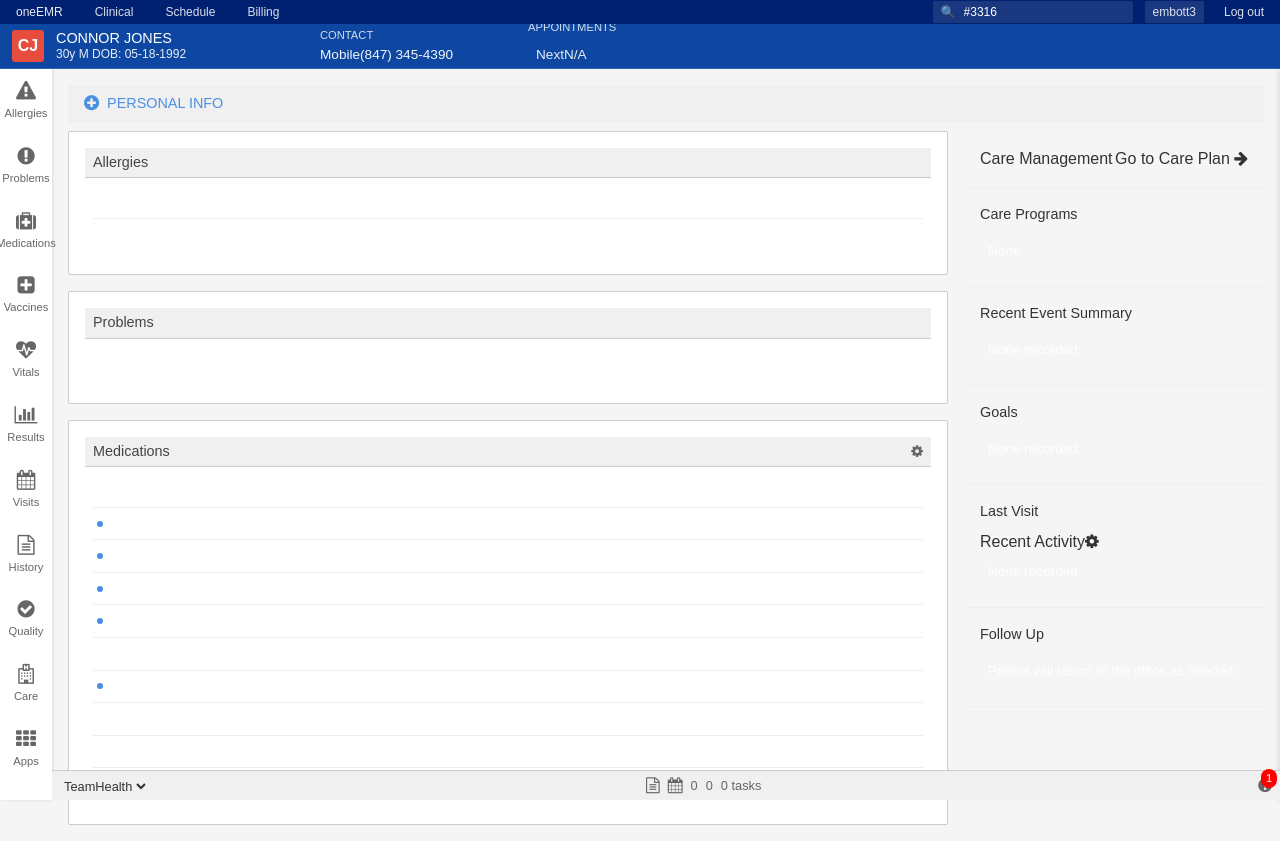
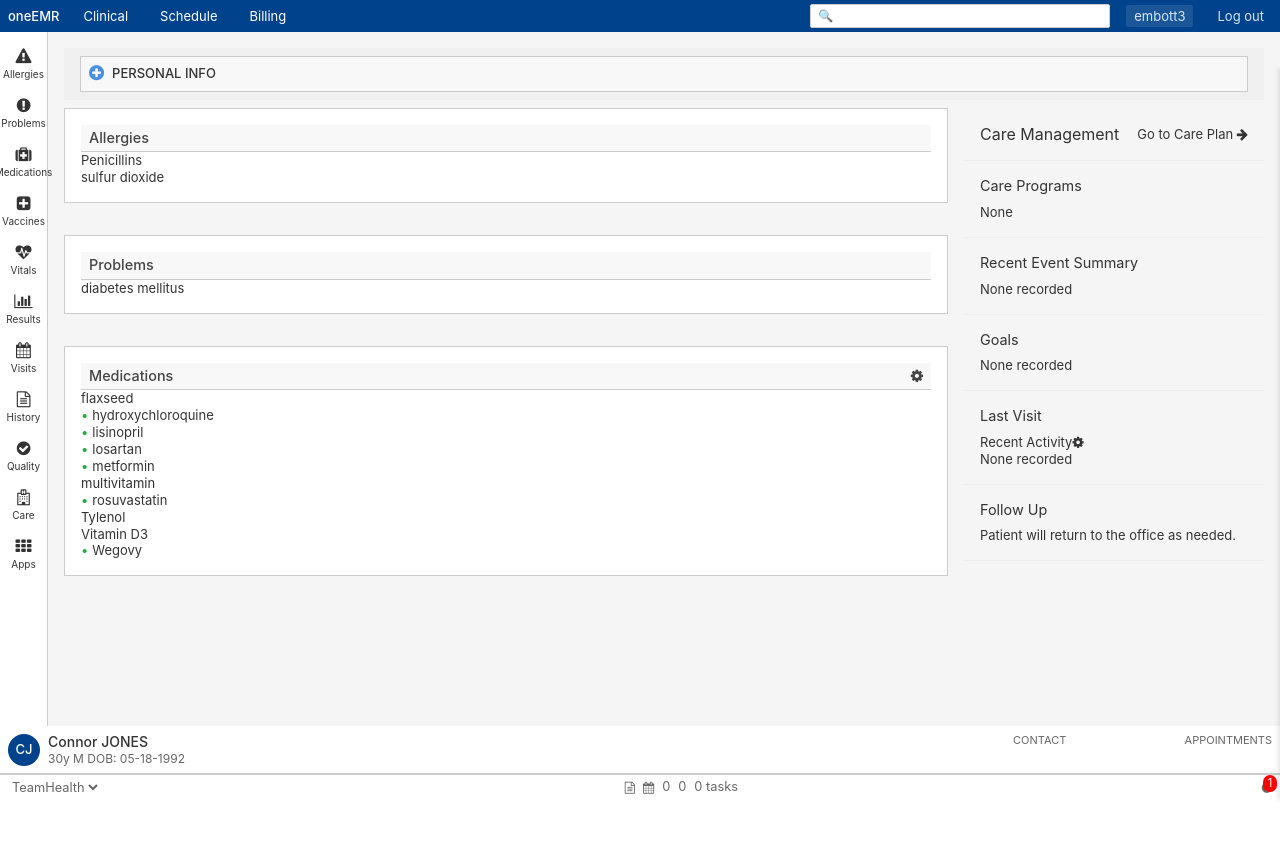
Before and after one commit to ambarc/mock-emr, a Next.js app: page / in a window 1280 px wide. After the commit the page ends 800 px from the top, so only its background shows below. Built offline with nearby package versions, Linux system fonts and the light colour scheme.

Commit message:
better chart page styling

```diff
--- a/app/globals.css
+++ b/app/globals.css
@@ -9,12 +9,19 @@
 }
 
 :root {
+  --font-family: -apple-system, BlinkMacSystemFont, "Segoe UI", Roboto, sans-serif;
+  --text-primary: #333;
+  --text-secondary: #666;
+  --border-color: #ccc;
+  --bg-hover: #f0f0f0;
+  --bg-active: #e6e6e6;
+  --header-bg: #00438c;
+  --header-text: #fff;
   --background: #ffffff;
   --foreground: #171717;
   --emr-purple: #0d47a1;
   --emr-purple-dark: #002171;
   --emr-purple-light: #1976d2;
-  --emr-border: #ccc;
   --emr-bg: #f5f5f5;
   --emr-text: #333;
   --header-height: 60px;
@@ -29,19 +36,15 @@
 }
 
 body {
-  color: var(--foreground);
+  font-family: var(--font-family);
+  font-size: 13px;
+  color: var(--text-primary);
+  line-height: 1.3;
   background: var(--background);
-  font-family: Arial, Helvetica, sans-serif;
   margin: 0;
   padding: 0;
   overflow-x: hidden;
   min-height: 100vh;
-}
-
-body {
-  font-family: Arial, sans-serif;
-  background: var(--emr-bg);
-  color: var(--emr-text);
 }
 
 /* Top Navigation */
@@ -92,30 +95,22 @@ body {
   position: relative;
   display: flex;
   align-items: center;
-  background: rgba(255, 255, 255, 0.1);
-  border-radius: 2px;
-  padding: 0.15rem 0.5rem;
-  gap: 0.5rem;
-  min-width: 200px;
 }
 
 .patient-search input {
-  background: none;
-  border: none;
-  color: white;
-  font-size: 0.75rem;
-  width: 100%;
-  padding: 0;
-  outline: none;
-}
-
-.patient-search input::placeholder {
-  color: rgba(255, 255, 255, 0.7);
+  height: 24px;
+  padding: 0 8px 0 24px;
+  border: 1px solid var(--border-color);
+  border-radius: 2px;
+  font-size: 13px;
+  width: 300px;
 }
 
 .patient-search-icon {
-  color: rgba(255, 255, 255, 0.7);
-  font-size: 0.75rem;
+  position: absolute;
+  left: 8px;
+  font-size: 12px;
+  color: var(--text-secondary);
 }
 
 .patient-search:hover {
@@ -129,108 +124,73 @@ body {
 
 /* EMR Header Styles */
 .emr-header {
-  position: fixed;
-  top: 24px;
-  left: 0;
-  right: 0;
-  background: var(--emr-purple);
-  height: 45px;
-  z-index: 1000;
+  grid-column: 1 / -1;
   display: flex;
-  align-items: stretch;
-  border-bottom: 1px solid rgba(255, 255, 255, 0.15);
+  justify-content: space-between;
+  align-items: center;
+  padding: 8px;
+  background: white;
+  border-bottom: 1px solid var(--border-color);
+  height: 48px;
 }
 
 .header-left {
   display: flex;
   align-items: center;
-  gap: 0.75rem;
-  padding: 0.25rem 0.75rem;
-  background: var(--emr-purple);
-  min-width: 280px;
-  position: relative;
-}
-
-.header-left::after {
-  content: '';
-  position: absolute;
-  right: -20px;
-  top: 0;
-  width: 20px;
-  height: 100%;
-  background: var(--emr-purple);
-  clip-path: polygon(0 0, 0 100%, 100% 0);
+  gap: 8px;
 }
 
 .patient-avatar {
   width: 32px;
   height: 32px;
-  background: #e74c3c;
-  border-radius: 3px;
+  border-radius: 50%;
+  background: var(--header-bg);
+  color: white;
   display: flex;
   align-items: center;
   justify-content: center;
-  color: white;
-  font-size: 1rem;
-  font-weight: bold;
+  font-size: 13px;
+  font-weight: 500;
 }
 
 .patient-info {
   display: flex;
   flex-direction: column;
-  gap: 0;
 }
 
 .patient-name {
   font-weight: 500;
-  font-size: 0.9rem;
-  color: white;
-  text-transform: uppercase;
-  line-height: 1.2;
+  font-size: 14px;
 }
 
-.patient-details {
-  font-size: 0.75rem;
-  color: rgba(255, 255, 255, 0.9);
-  line-height: 1.2;
+.patient-demographics {
+  font-size: 12px;
+  color: var(--text-secondary);
 }
 
 .header-sections {
   display: flex;
-  flex: 1;
-  align-items: stretch;
-  padding: 0 1.5rem;
-  gap: 3rem;
-  margin-left: 1rem;
-  color: rgba(255, 255, 255, 0.95);
+  gap: 24px;
 }
 
 .header-section {
   display: flex;
   flex-direction: column;
-  justify-content: center;
-  min-width: 160px;
-  opacity: 0.95;
-  background: none;
 }
 
 .section-label {
-  font-size: 0.7rem;
-  color: rgba(255, 255, 255, 0.85);
-  text-transform: uppercase;
-  margin-bottom: 0.1rem;
-  font-weight: normal;
-  background: none;
+  font-size: 11px;
+  color: var(--text-secondary);
+  margin-bottom: 2px;
 }
 
 .section-content {
-  color: rgba(255, 255, 255, 0.95);
-  font-size: 0.85rem;
-  background: none;
+  font-size: 13px;
 }
 
-.content-label {
-  color: rgba(255, 255, 255, 0.85);
+.section-content a {
+  color: var(--text-primary);
+  text-decoration: none;
 }
 
 /* Make all header section values white with high opacity */
@@ -298,66 +258,51 @@ body {
 
 /* EMR Sidebar Styles */
 .emr-sidebar {
-  position: fixed;
-  top: 69px;
-  left: 0;
-  width: var(--sidebar-width);
-  background: #fff;
-  height: calc(100vh - 69px);
-  padding: 0;
+  grid-row: 2 / -1;
+  grid-column: 1;
+  background: white;
+  border-right: 1px solid var(--border-color);
   display: flex;
   flex-direction: column;
-  z-index: 900;
-  box-shadow: 1px 0 3px rgba(0, 0, 0, 0.1);
+  padding: 8px 0;
 }
 
 .sidebar-item {
+  width: 100%;
+  padding: 8px 0;
+  border: none;
+  background: none;
+  cursor: pointer;
   display: flex;
   flex-direction: column;
   align-items: center;
-  padding: 0.75rem 0;
-  border: none;
-  background: transparent;
-  cursor: pointer;
-  width: 100%;
-  gap: 0.25rem;
-  position: relative;
-  user-select: none;
-  transition: background-color 0.2s;
-}
-
-.sidebar-item:active {
-  background: #e0e0e0;
-}
-
-.sidebar-item .icon,
-.sidebar-item .label {
-  color: #666;
-  pointer-events: none;
-  position: relative;
-  z-index: 902;
+  gap: 4px;
+  color: var(--text-primary);
 }
 
 .sidebar-item:hover {
-  background: #f5f5f5;
+  background: var(--bg-hover);
+}
+
+.sidebar-item.active {
+  background: var(--bg-active);
 }
 
 .sidebar-item .icon {
-  font-size: 1.25rem;
+  font-size: 16px;
 }
 
 .sidebar-item .label {
-  font-size: 0.7rem;
+  font-size: 10px;
   text-align: center;
 }
 
 /* Main Content Area */
 .main-content {
-  margin-left: var(--sidebar-width);
-  padding: 1rem;
-  flex: 1;
-  background: var(--emr-bg);
-  min-height: calc(100vh - 69px);
+  grid-row: 2 / -1;
+  grid-column: 2;
+  padding: 16px;
+  overflow: auto;
 }
 
 .content-area {
@@ -365,14 +310,7 @@ body {
 }
 
 .personal-info {
-  display: flex;
-  align-items: center;
-  gap: 0.5rem;
-  color: #4a90e2;
-  font-size: 0.9rem;
-  margin-bottom: 0.5rem;
-  background: #f0f0f0;
-  padding: 0.5rem 1rem;
+  margin-bottom: 16px;
 }
 
 .info-sections {
@@ -383,71 +321,63 @@ body {
 
 .info-section {
   background: white;
-  border: 1px solid var(--emr-border);
-  border-radius: 2px;
-  position: relative;
+  border: 1px solid var(--border-color);
+  margin-bottom: 16px;
 }
 
 .info-section h2 {
-  padding: 0.5rem;
-  font-size: 0.85rem;
-  font-weight: normal;
-  color: #333;
-  margin: 0;
-  border-bottom: 1px solid #e0e0e0;
+  font-size: 13px;
+  font-weight: 500;
+  padding: 8px;
+  background: #f8f8f8;
+  border-bottom: 1px solid var(--border-color);
   display: flex;
   justify-content: space-between;
   align-items: center;
 }
 
-.info-section h2 .fa-cog {
+.section-icon {
+  font-size: 0.8rem;
   color: #666;
-  font-size: 0.85rem;
 }
 
-.section-content {
-  padding: 0.5rem;
-  font-size: 0.85rem;
+.item {
+  padding: 0.25rem 0.5rem;
+  border-bottom: 1px solid #eee;
+  position: relative;
+  display: flex;
+  flex-direction: column;
+  font-size: 0.9rem;
+  line-height: 1.3;
 }
 
-.section-content > div {
-  padding: 0.35rem 0;
-  border-bottom: 1px solid #eee;
-  position: relative;
-}
-
-.section-content > div:last-child {
+.item:last-child {
   border-bottom: none;
 }
 
 .med-active {
-  padding-left: 1rem !important;
+  color: var(--text-primary);
 }
 
 .med-active::before {
-  content: '';
-  position: absolute;
-  left: 0.25rem;
-  top: 50%;
-  transform: translateY(-50%);
-  width: 6px;
-  height: 6px;
-  background: #4a90e2;
-  border-radius: 50%;
+  content: "•";
+  color: #28a745;
+  margin-right: 4px;
 }
 
 /* Layout */
 .emr-layout {
-  min-height: 100vh;
-  display: flex;
-  flex-direction: column;
-  padding-top: 69px;  /* Account for fixed header */
-  position: relative;
+  display: grid;
+  grid-template-rows: auto auto 1fr;
+  grid-template-columns: 48px 1fr;
+  height: 100vh;
+  background: #f5f5f5;
 }
 
 .content-wrapper {
-  display: flex;
-  gap: 1rem;
+  display: grid;
+  grid-template-columns: 1fr 300px;
+  gap: 16px;
 }
 
 .left-content {
@@ -530,16 +460,15 @@ body {
 
 .info-section { /* Combined styles for info cards */
   background: white;
-  border: 1px solid var(--emr-border);
-  border-radius: 2px;
+  border: 1px solid var(--border-color);
   padding: 1rem; /* Added padding from rule below */
 }
 
 .info-section h2 {
-  background: #f0f0f0;
+  background: #f8f8f8;
   padding: 0.25rem 0.5rem;
   font-size: 0.9rem;
-  border-bottom: 1px solid var(--emr-border);
+  border-bottom: 1px solid var(--border-color);
   display: flex;
   align-items: center;
   gap: 0.5rem;
@@ -596,7 +525,7 @@ body {
   width: 400px;
   height: 100vh;
   background: white;
-  border-right: 1px solid var(--emr-border);
+  border-right: 1px solid var(--border-color);
   transform: translateX(-100%);
   transition: transform 0.3s ease;
   z-index: 800;
@@ -608,7 +537,7 @@ body {
 
 .side-panel-header {
   padding: 1rem;
-  border-bottom: 1px solid var(--emr-border);
+  border-bottom: 1px solid var(--border-color);
   display: flex;
   justify-content: space-between;
   align-items: center;
@@ -667,13 +596,13 @@ body {
 
 .list-header {
   padding-bottom: 1rem;
-  border-bottom: 1px solid var(--emr-border);
+  border-bottom: 1px solid var(--border-color);
 }
 
 .search-bar input {
   width: 100%;
   padding: 0.5rem;
-  border: 1px solid var(--emr-border);
+  border: 1px solid var(--border-color);
   border-radius: 4px;
   font-size: 0.9rem;
 }
@@ -693,7 +622,7 @@ body {
 
 .medication-item {
   padding: 0.75rem;
-  border-bottom: 1px solid var(--emr-border);
+  border-bottom: 1px solid var(--border-color);
   position: relative;
 }
 
@@ -729,18 +658,15 @@ body {
 
 /* Task Bar */
 .task-bar {
-  position: fixed;
-  bottom: 0;
-  left: var(--sidebar-width);
-  right: 0;
-  height: 30px;
-  background: #f0f0f0;
-  border-top: 1px solid var(--emr-border);
+  grid-column: 1 / -1;
+  border-top: 1px solid var(--border-color);
+  background: white;
+  padding: 4px 8px;
   display: flex;
   align-items: center;
   justify-content: space-between;
-  padding: 0 0.5rem;
-  z-index: 1000;
+  font-size: 12px;
+  color: var(--text-secondary);
 }
 
 .task-select {
@@ -833,17 +759,17 @@ body {
 }
 
 .info-header {
-  background: none;
-  border: none;
-  padding: 0;
-  color: #4a90e2;
-  font-size: 0.9rem;
+  display: flex;
+  align-items: center;
+  gap: 8px;
+  padding: 8px;
+  background: #f8f8f8;
+  border: 1px solid var(--border-color);
+  width: 100%;
+  text-align: left;
+  cursor: pointer;
+  font-size: 13px;
   font-weight: 500;
-  text-transform: none;
-  cursor: pointer;
-  display: inline-flex;
-  align-items: center;
-  gap: 0.5rem;
 }
 
 /* Style the icon */
@@ -854,49 +780,39 @@ body {
 
 /* Top Level Navigation Bar */
 .emr-nav {
-  position: fixed;
-  top: 0;
-  left: 0;
-  right: 0;
-  height: 24px;
-  background: var(--emr-purple-dark);
+  grid-column: 1 / -1;
   display: flex;
   align-items: center;
-  padding: 0 0.5rem;
-  z-index: 1200;
-  font-size: 0.75rem;
+  background: var(--header-bg);
+  color: var(--header-text);
+  height: 32px;
+  padding: 0 8px;
+  font-size: 13px;
 }
 
 .emr-brand {
-  color: rgba(255, 255, 255, 0.9);
+  font-weight: 500;
+  color: var(--header-text);
   text-decoration: none;
-  padding: 0 0.5rem;
-  font-weight: 500;
+  margin-right: 16px;
 }
 
 .emr-nav-items {
   display: flex;
-  align-items: center;
-  gap: 1rem;
-  margin-left: 1rem;
+  gap: 16px;
 }
 
 .emr-nav-item {
-  color: rgba(255, 255, 255, 0.85);
+  color: var(--header-text);
   text-decoration: none;
-  padding: 0.15rem 0.5rem;
-}
-
-.emr-nav-item:hover {
-  background: rgba(255, 255, 255, 0.1);
-  border-radius: 2px;
+  padding: 4px 8px;
 }
 
 .emr-nav-right {
   margin-left: auto;
   display: flex;
   align-items: center;
-  gap: 0.75rem;
+  gap: 16px;
 }
 
 .user-id {
@@ -984,7 +900,7 @@ body {
 
 .detail-panel-header {
   padding: 1rem;
-  border-bottom: 1px solid var(--emr-border);
+  border-bottom: 1px solid var(--border-color);
   display: flex;
   justify-content: space-between;
   align-items: center;
@@ -1034,7 +950,7 @@ body {
 
 .detail-actions {
   padding-bottom: 1rem;
-  border-bottom: 1px solid var(--emr-border);
+  border-bottom: 1px solid var(--border-color);
 }
 
 .detail-action-btn {
@@ -1062,7 +978,7 @@ body {
 
 .detail-item {
   padding: 0.75rem;
-  border: 1px solid var(--emr-border);
+  border: 1px solid var(--border-color);
   border-radius: 4px;
   background: white;
 }
```
